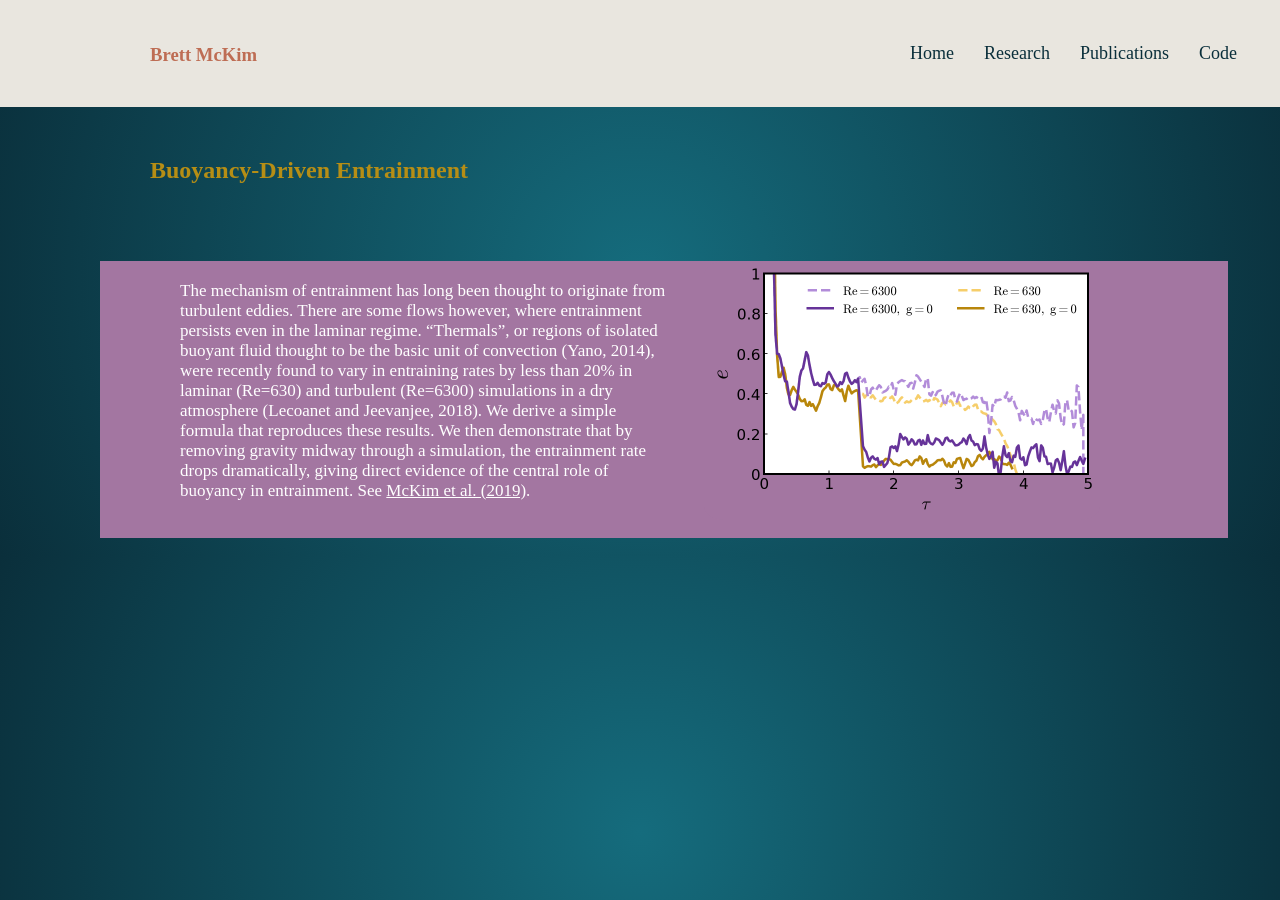
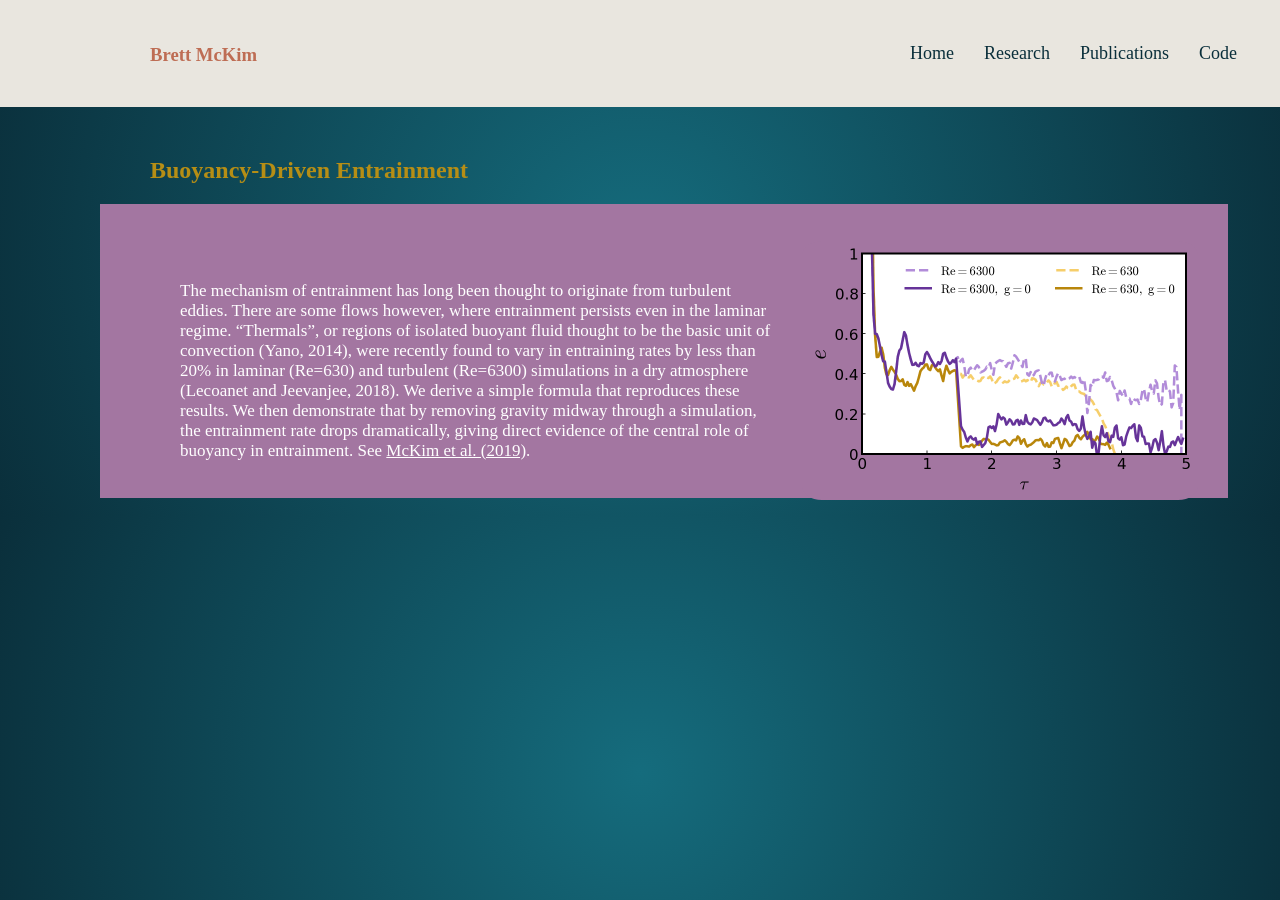
Before and after one commit to mckimb/mckimb.github.io, a Jekyll site: the page built from research/index.html, in a window 1280 px wide. Built offline with Jekyll 4.4.1, drawn with Linux system fonts in a browser that asks for light colours.

Commit message:
Update index.html

```diff
--- a/research/index.html
+++ b/research/index.html
@@ -5,8 +5,8 @@
 <div>
 	<p><br><br><br><br><br><br></p>
 	<h2>Buoyancy-Driven Entrainment</h2>
-	<p><br><br></p><img src="/research/efficiency.png" alt="No entrainment without buoyancy" class="wrap" style="width:396px;height:259px;border=5px">
-	<div style="margin-left:-50px;padding-left:50px;width:110%;background-color:#a376a1;z-index: 10;"><p><br>The mechanism of entrainment has long been thought to originate from turbulent eddies. There are some flows
+
+	<div style="margin-left:-50px;padding-left:50px;width:110%;background-color:#a376a1;z-index: 10;"><p><br></p><img src="/research/efficiency.png" alt="No entrainment without buoyancy" class="wrap" style="width:396px;height:259px;border=5px"><p><br><br>The mechanism of entrainment has long been thought to originate from turbulent eddies. There are some flows
 		however, where entrainment persists even in the laminar regime. “Thermals”, or regions of isolated buoyant
 		fluid thought to be the basic unit of convection (Yano, 2014), were recently found to vary in entraining
 		rates by less than 20% in laminar (Re=630) and turbulent (Re=6300) simulations in a dry atmosphere
```
